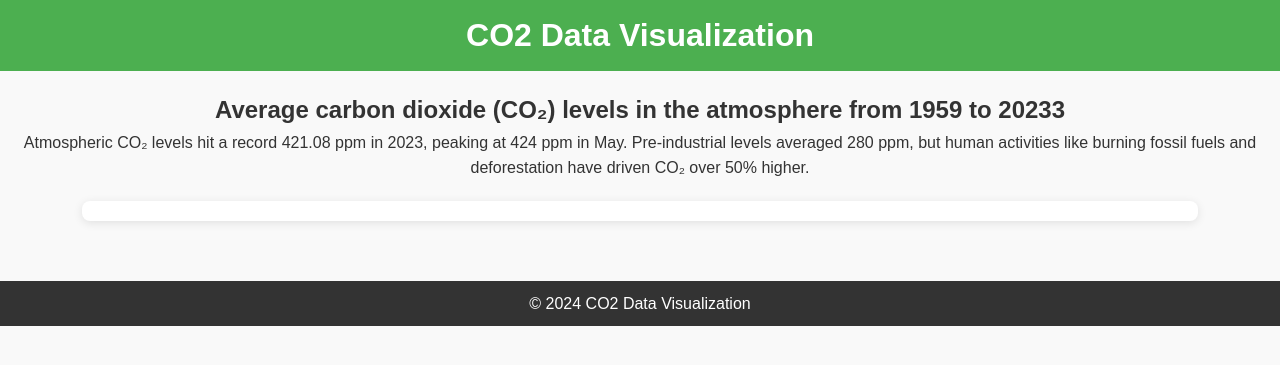
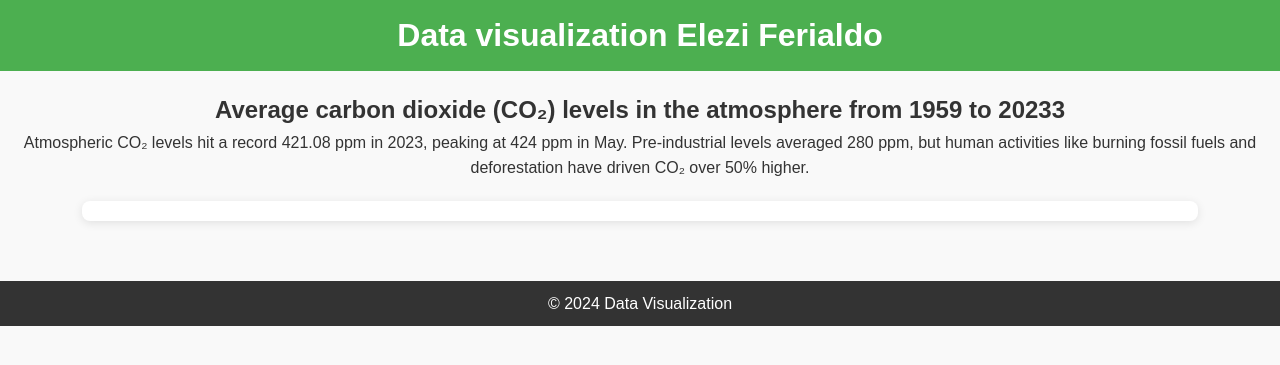
Before and after one commit to ferialdoelezi10/data, a Flask app: template templates/index.html in a window 1280 px wide. Shown: the top 365 px of the page. Run offline with Flask 3, Linux system fonts and the light colour scheme; the template is opened without the code that fills it, so the values that code supplies are empty.

Commit message:
Update index.html

```diff
--- a/templates/index.html
+++ b/templates/index.html
@@ -8,7 +8,7 @@
 </head>
 <body>
     <header>
-        <h1>CO2 Data Visualization</h1>
+        <h1>Data visualization Elezi Ferialdo</h1>
     </header>
     <main>
         <!-- Section for the 3D Earth Visualization -->
@@ -23,7 +23,7 @@
         </section>
     </main>
     <footer>
-        <p>© 2024 CO2 Data Visualization</p>
+        <p>© 2024 Data Visualization</p>
     </footer>
 </body>
 </html>
```
